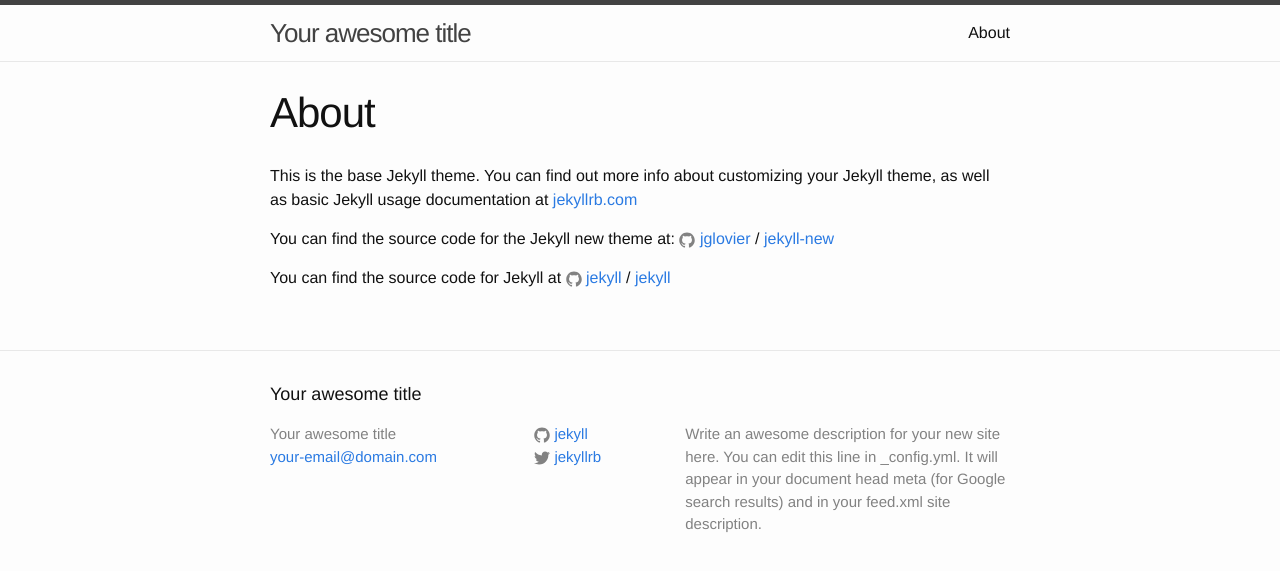
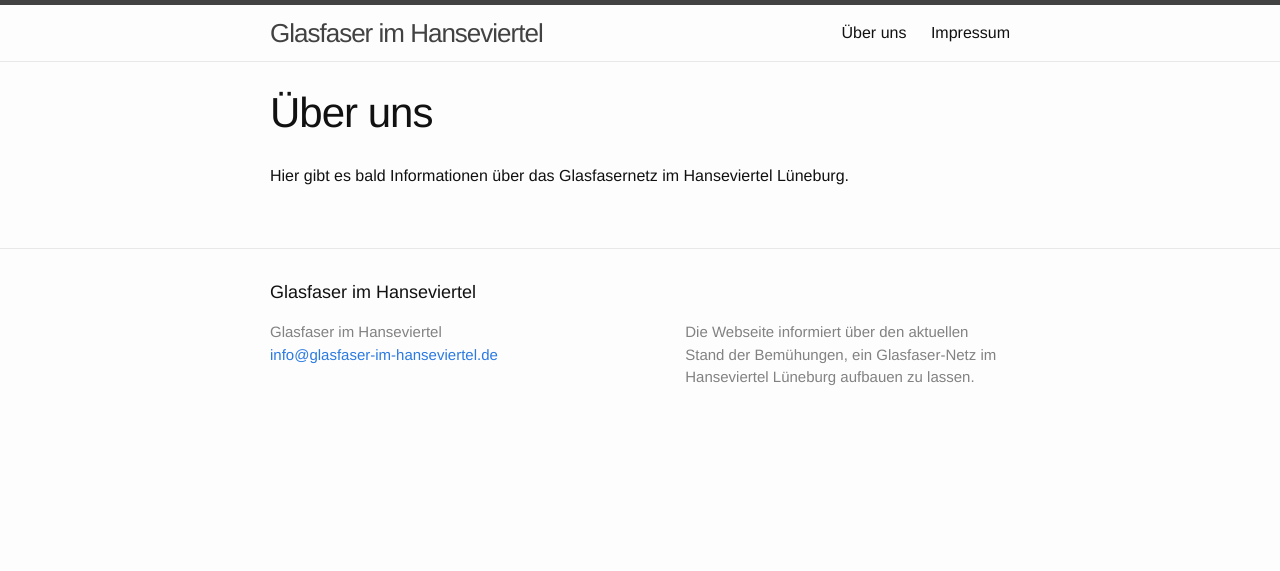
Before and after one commit to marcsowen/glasfaser-im-hanseviertel, a Jekyll site: the page built from website/about.md, in a window 1280 px wide. Shown: the top 571 px of the page. Built offline with Jekyll 4.4.1, drawn with Linux system fonts in a browser that asks for light colours.

Commit message:
Mehr Inhalt - vor allem ein Impressum.

```diff
--- a/website/_config.yml
+++ b/website/_config.yml
@@ -6,16 +6,13 @@
 # 'jekyll serve'. If you change this file, please restart the server process.
 
 # Site settings
-title: Your awesome title
-email: your-email@domain.com
+title: Glasfaser im Hanseviertel
+email: info@glasfaser-im-hanseviertel.de
 description: > # this means to ignore newlines until "baseurl:"
-  Write an awesome description for your new site here. You can edit this
-  line in _config.yml. It will appear in your document head meta (for
-  Google search results) and in your feed.xml site description.
+  Die Webseite informiert über den aktuellen Stand der Bemühungen,
+  ein Glasfaser-Netz im Hanseviertel Lüneburg aufbauen zu lassen.
 baseurl: "" # the subpath of your site, e.g. /blog
-url: "http://yourdomain.com" # the base hostname & protocol for your site
-twitter_username: jekyllrb
-github_username:  jekyll
+url: "http://www.glasfaser-im-hanseviertel.de" # the base hostname & protocol for your site
 
 # Build settings
 markdown: kramdown
--- a/website/about.md
+++ b/website/about.md
@@ -1,15 +1,7 @@
 ---
 layout: page
-title: About
+title: Über uns
 permalink: /about/
 ---
 
-This is the base Jekyll theme. You can find out more info about customizing your Jekyll theme, as well as basic Jekyll usage documentation at [jekyllrb.com](http://jekyllrb.com/)
-
-You can find the source code for the Jekyll new theme at:
-{% include icon-github.html username="jglovier" %} /
-[jekyll-new](https://github.com/jglovier/jekyll-new)
-
-You can find the source code for Jekyll at
-{% include icon-github.html username="jekyll" %} /
-[jekyll](https://github.com/jekyll/jekyll)
+Hier gibt es bald Informationen über das Glasfasernetz im Hanseviertel Lüneburg.
```
Also changed, not shown: website/_posts/2016-02-23-welcome-to-jekyll.markdown (deleted, +0 -25 lines), website/_posts/2016-02-23-willkommen.markdown (added, +8 -0 lines), website/impressum.md (added, +41 -0 lines).
